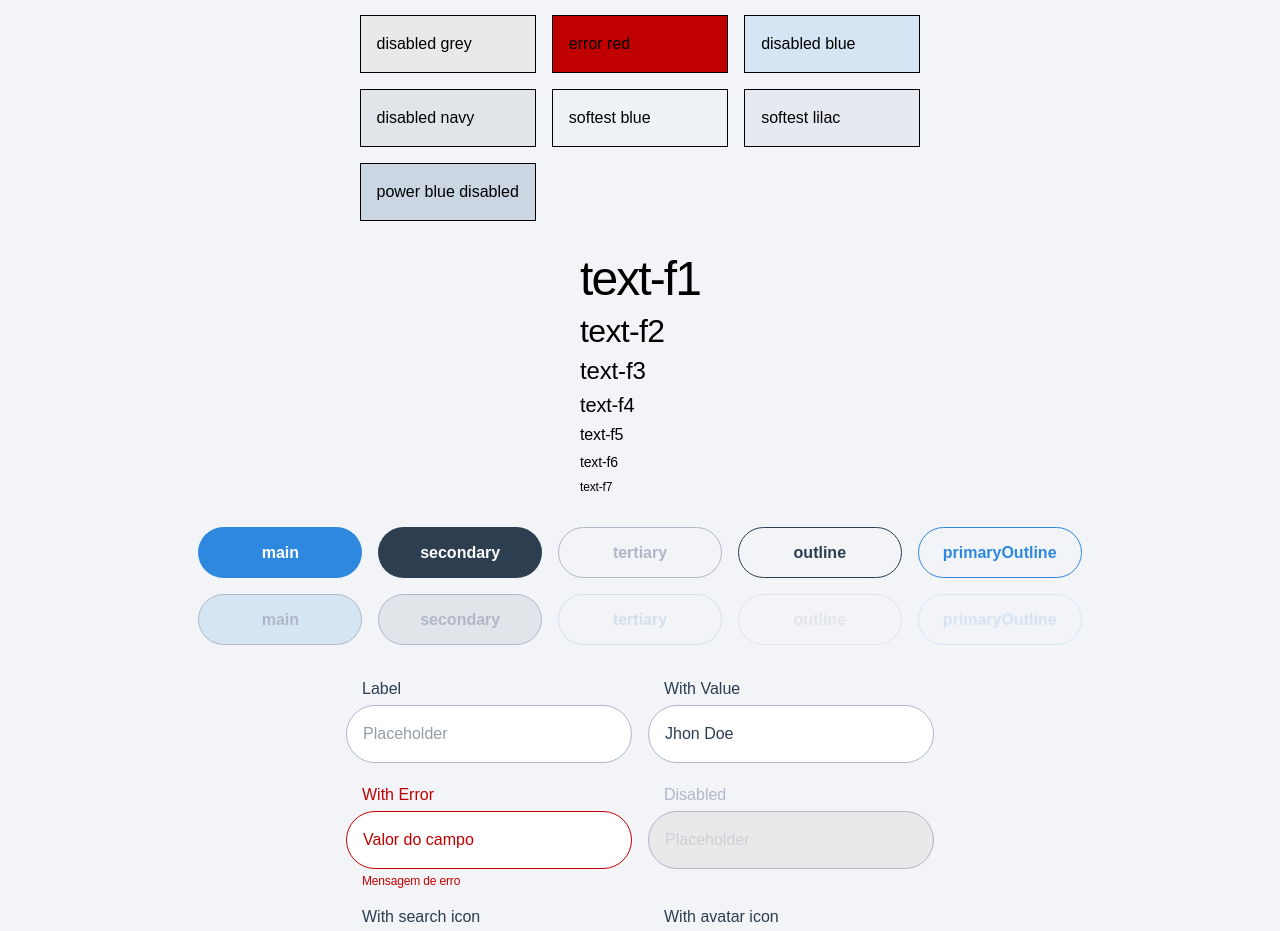
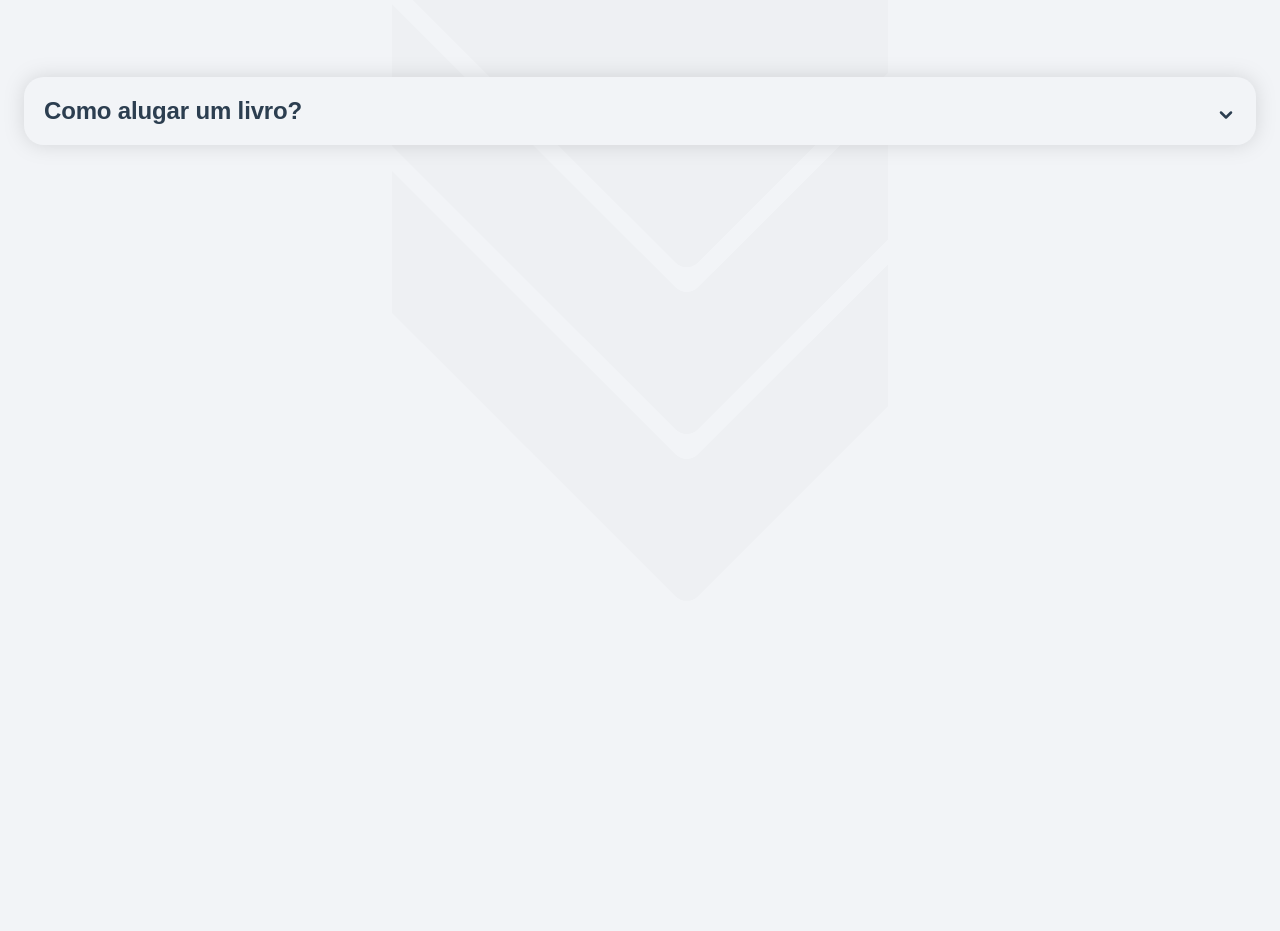
Before and after one commit to HCarrer/livro-livre-admin, a Next.js app: page / in a window 1280 px wide. Shown: the part 289-1220 px from the top of the page. After the commit the page ends 891 px from the top, so only its background shows below. Built offline with nearby package versions, Linux system fonts and the light colour scheme; a web font is replaced by a local one.

Commit message:
feat: accordeon implementation

```diff
--- /dev/null
+++ b/src/components/common/Accordeon.tsx
@@ -0,0 +1,29 @@
+import { ChevronDown } from "lucide-react"
+import { useState } from "react"
+
+interface AccordeonProps {
+	title: string
+	content: React.ReactNode | string
+}
+
+const Accordeon = ({ title, content }: AccordeonProps) => {
+	const [isOpen, setIsOpen] = useState(false)
+
+	return (
+		<div className="w-full flex flex-col p-5 bg-soft-white rounded-[20px] drop-shadow-[0px_0px_10px_#00000020]">
+			<div className="flex justify-between items-end text-navy-blue" onClick={() => setIsOpen(!isOpen)}>
+				<p className="text-f3 font-bold">{title}</p>
+				<ChevronDown className={`transition-transform duration-200 ease-in-out ${isOpen ? "rotate-180" : "rotate-0"}`} size={20} strokeWidth={3}/>
+			</div>
+			<div className={`transition-all duration-200 ease-in-out overflow-hidden font-medium ${isOpen ? "max-h-96 mt-5" : "max-h-0"}`}>
+				{typeof content === "string" ? (
+					<p className="text-f7 text-[#787D8B]">
+						{content}
+					</p>
+				) : content}
+			</div>
+		</div>
+	)
+}
+
+export default Accordeon
--- a/src/pages/index.tsx
+++ b/src/pages/index.tsx
@@ -1,79 +1,14 @@
-import Button from "@/design-system/button"
-import Input from "@/design-system/input"
-
-const COLORS = [
-"bg-soft-white",
-"bg-soft-lilac",
-"bg-soft-sand",
-"bg-power-blue",
-"bg-navy-blue",
-"bg-soft-blue",
-"bg-disabled-grey",
-"bg-error-red",
-"bg-disabled-blue",
-"bg-disabled-navy",
-"bg-softest-blue",
-"bg-softest-lilac",
-"bg-power-blue-disabled",
-]
-
-const FONTS = [
-  "text-f1",
-  "text-f2",
-  "text-f3",
-  "text-f4",
-  "text-f5",
-  "text-f6",
-  "text-f7",
-]
+import Accordeon from "@/components/common/Accordeon"
+import Skeleton from "@/components/common/Skeleton"
 
 const Home = () => {
   return (
-    <div className="flex flex-col justify-center items-center w-screen py-10 gap-8">
-      <p className="text-f1 font-extrabold mb-8">Design System Livro Livre</p>
-      <div className="grid grid-cols-3 gap-4">
-        {COLORS.map((color) => (
-          <div key={color} className={`p-4 font-medium border ${color}`}>
-            {color.replace("bg", "").replaceAll("-", " ")}
-          </div>
-        ))}
-      </div>
-      <div>
-        <div className="flex flex-col gap-2">
-          {FONTS.map((font, i) => (
-            <div key={i} className={font}>
-              {font}
-            </div>
-          ))}
-        </div>
-      </div>
-      <div>
-        <div className="grid grid-cols-5 gap-4">
-          <Button variant="main" label="main" onClick={() => alert('main')}/>
-          <Button variant="secondary" label="secondary" onClick={() => alert('secondary')}/>
-          <Button variant="tertiary" label="tertiary" onClick={() => alert('tertiary')}/>
-          <Button variant="outline" label="outline" onClick={() => alert('outline')}/>
-          <Button variant="primaryOutline" label="primaryOutline" onClick={() => alert('primaryOutline')}/>
-          <Button disabled variant="main" label="main" onClick={() => alert('main')}/>
-          <Button disabled variant="secondary" label="secondary" onClick={() => alert('secondary')}/>
-          <Button disabled variant="tertiary" label="tertiary" onClick={() => alert('tertiary')}/>
-          <Button disabled variant="outline" label="outline" onClick={() => alert('outline')}/>
-          <Button disabled variant="primaryOutline" label="primaryOutline" onClick={() => alert('primaryOutline')}/>
-        </div>
-      </div>
-      <div>
-        <div className="grid grid-cols-2 gap-4">
-          <Input label="Label" placeholder="Placeholder" />
-          <Input label="With Value" placeholder="Placeholder" value="Jhon Doe"/>
-          <Input label="With Error" placeholder="Placeholder" errorMessage="Mensagem de erro" value="Valor do campo" />
-          <Input label="Disabled" placeholder="Placeholder" disabled />
-          <Input label="With search icon" placeholder="Placeholder" icon="search" />
-          <Input label="With avatar icon" placeholder="Placeholder" icon="avatar" />
-          <Input label="With closedEye icon" placeholder="Placeholder" icon="closedEye" />
-          <Input label="With openEye icon" placeholder="Placeholder" icon="openEye" />
-        </div>
-      </div>
-    </div>
+    <Skeleton>
+      <Accordeon
+        title="Como alugar um livro?"
+        content="Para alugar um livro é simples! Basta clicar no botão “Quero alugar” e apontar a câmera do seu celular para o QR code. Em seguida você lê o livro e o devolve em qualquer estante do projeto Livro Livre para que outros possam alugá-lo"
+      />
+    </Skeleton>
   )
 }
 
```
